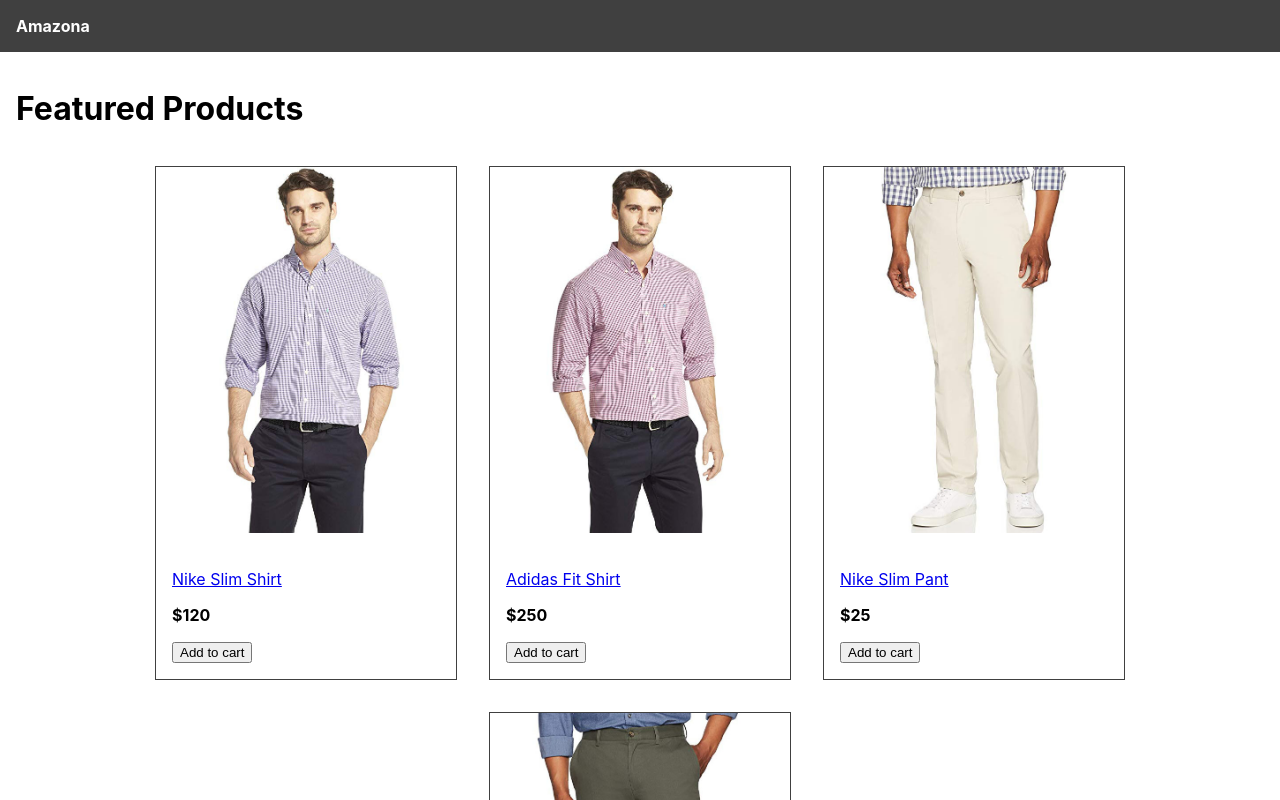
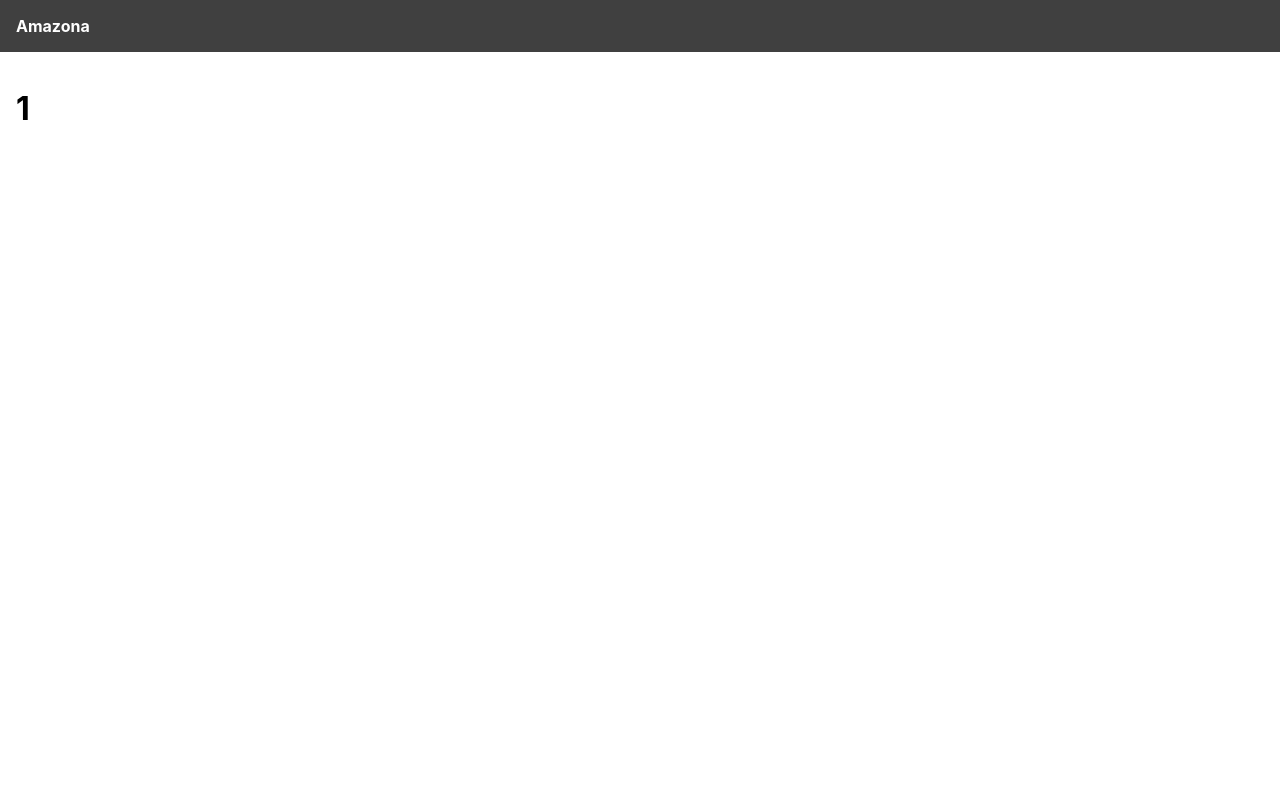
Before and after one commit to Julius170/MERN-Website, a React (Create React App) app in the folder frontend/: page /product/1 in a window 1280 px wide. Shown: the top 800 px of the page. Built offline with nearby package versions, Linux system fonts and the light colour scheme.

Commit message:
added the screen folder

```diff
--- a/frontend/src/App.js
+++ b/frontend/src/App.js
@@ -1,35 +1,24 @@
-import data from "./data";
-
+import {BrowserRouter, Link, Route, Routes} from 'react-router-dom';
+import HomeScreen from "./screens/HomeScreen";
+import ProductScreen from "./screens/ProductScreen";
 
 function App() {
   return (
+    <BrowserRouter>
       <div >
         <header >
-        <a href="/">Amazona</a>
+          <Link to="/">Amazona</Link>
         </header>
         <main>
-        <h1>Featured Products </h1>
-        <div className="products">
-          {
-            data.products.map(product =>
-            (<div className='product' key={product.slug}>
-              <a href={`/product/${product.slug}`}>
-                <img src={product.image} alt={product.name}/>
-              </a>
-              <div className='product-info'>
-                <a href={`/product/${product.slug}`}>
-                  <p>{product.name}</p>
-                </a>
-                <p><strong>${product.price}</strong></p>
-                <button>Add to cart</button>
-              </div>
-            </div>))
-          }
+          <Routes>
+            <Route path='/' element={<HomeScreen />} />
+            <Route path="/product/:slug" element={<ProductScreen />} />
+          </Routes>
 
-        </div>
 
         </main>
       </div>
+    </BrowserRouter>
   );
 }
 
--- /dev/null
+++ b/frontend/src/screens/HomeScreen.js
@@ -0,0 +1,30 @@
+import { Link } from 'react-router-dom';
+import data from '../data';
+
+function HomeScreen () {
+    return(
+        <div>
+                <h1>Featured Products </h1>
+                <div className="products">
+                    {
+                    data.products.map(product =>
+                        (<div className='product' key={product.slug}>
+                        <Link to={`/product/${product.slug}`}>
+                        <img src={product.image} alt={product.name}/>
+                        </Link>
+                        <div className='product-info'>
+                        <Link to={`/product/${product.slug}`}>
+                            <p>{product.name}</p>
+                        </Link>
+                        <p><strong>${product.price}</strong></p>
+                        <button>Add to cart</button>
+                        </div>
+                    </div>))
+                    }
+
+                </div>
+        </div>
+    );
+}
+
+export default HomeScreen;
--- /dev/null
+++ b/frontend/src/screens/ProductScreen.js
@@ -0,0 +1,11 @@
+import { useParams } from "react-router-dom";
+
+function ProductScreen() {
+    const params = useParams();
+    const {slug} = params;
+    return <div>
+        <h1>{slug}</h1>
+    </div>
+}
+
+export default ProductScreen
```
Lines whose indentation alone changed are shown as unchanged.
